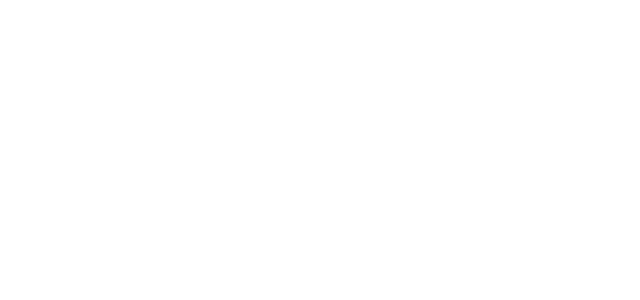
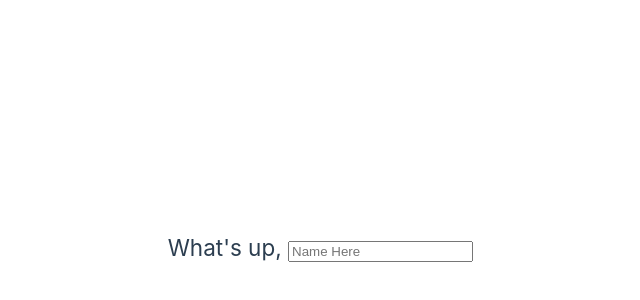
Before and after one commit to Mount-Blanc/to-do-list-v-Vue, a Vue app in the folder To-do/: page / in a window 1280 px wide. Shown: the part 152-452 px from the top of the page, without its empty margins (167-807 px from the left). Built offline with nearby package versions, Linux system fonts and the light colour scheme.

Commit message:
insert name hheader

```diff
--- a/To-do/src/App.vue
+++ b/To-do/src/App.vue
@@ -14,6 +14,18 @@
 </script>
 
 <template>
+
+  <main class="app">
+
+    <section class="greeting">
+      <h2>
+        What's up, <input type="text" placeholder="Name Here"
+        v-model="name" />
+      </h2>
+    </section>
+
+
+</main>
 
 </template>
 
```
